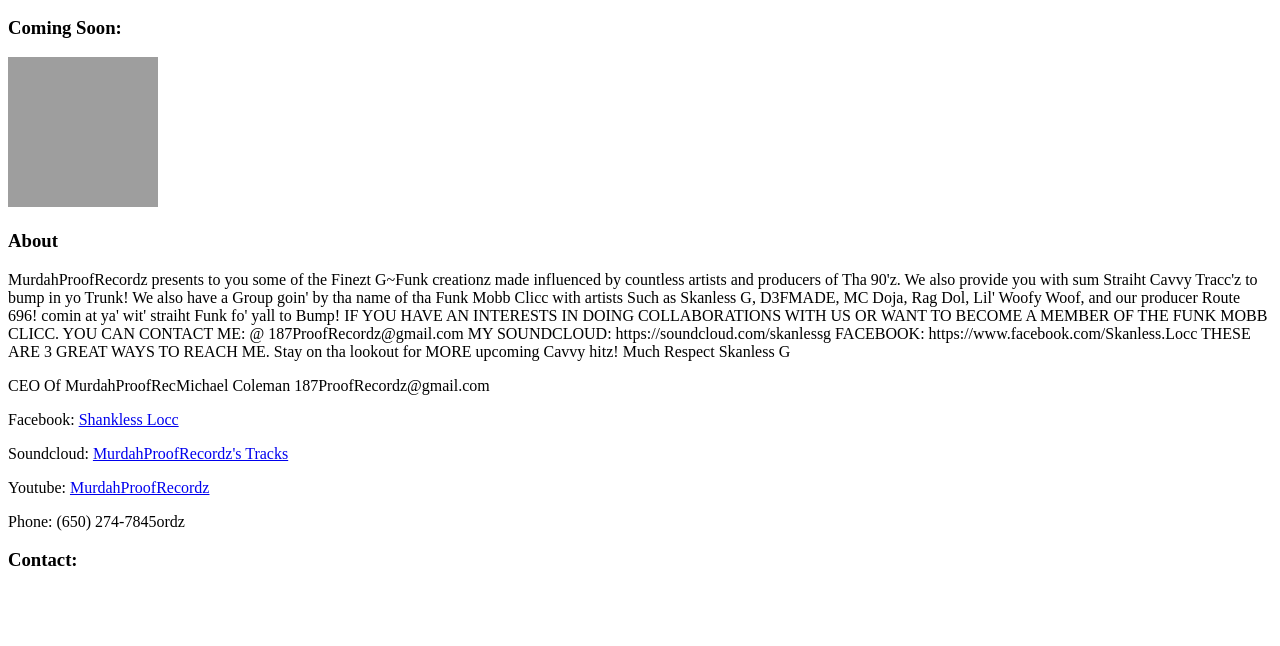
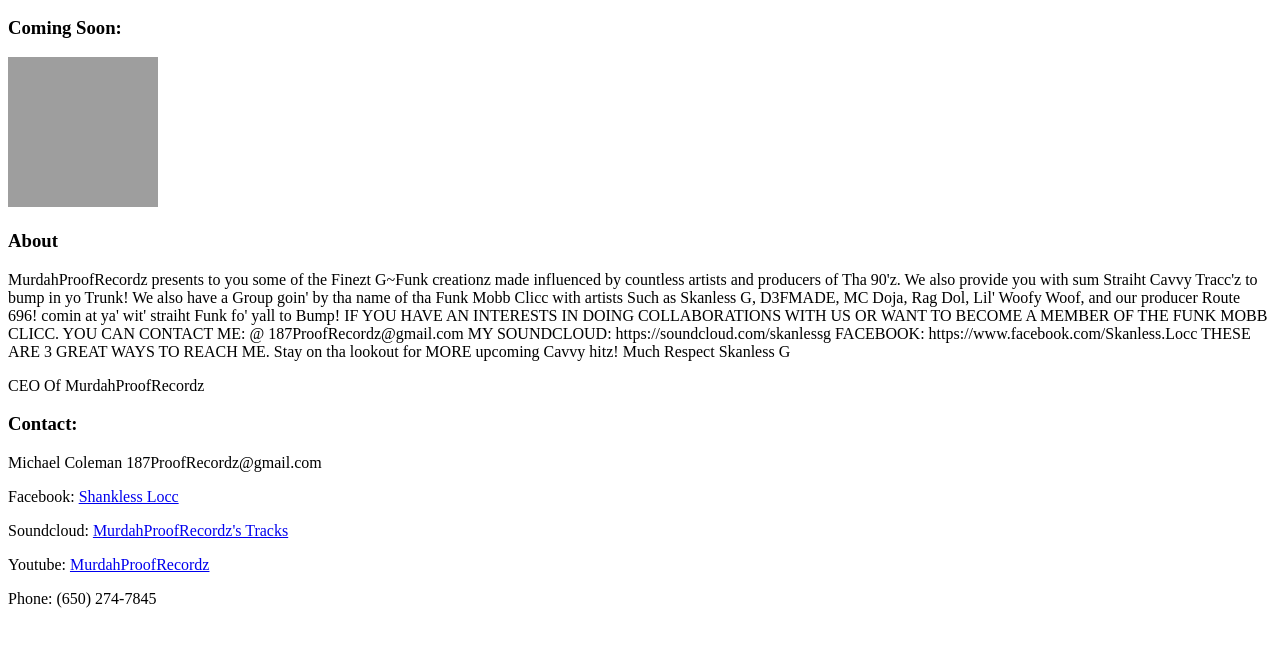
Before and after one commit to GreatPurpleMartin/MurdahProofRecordz, a plain HTML site: page index.html in a window 1280 px wide. Shown: the part 136-782 px from the top of the page. Drawn offline with Linux system fonts and the light colour scheme; grey boxes are pictures that could not be loaded.

Commit message:
Update index.html

```diff
--- a/index.html
+++ b/index.html
@@ -34,7 +34,15 @@ Much Respect
 Skanless G
   </p>
   <p>
-CEO Of MurdahProofRecMichael Coleman
+CEO Of MurdahProofRecordz
+  </p>
+ </div>
+ <div class ="contact">
+  <h3>
+   <a id="contact">Contact: </a>
+  </h3>
+  <p>
+   Michael Coleman
 187ProofRecordz@gmail.com
    </p>
    <p>
@@ -47,15 +55,7 @@ Soundcloud: <a href="https://soundcloud.com/skanlessg/tracks">MurdahProofRecordz
 Youtube: <a href="https://www.youtube.com/channel/UCaPPj1hESfmOH3yYpv2u6Ig">MurdahProofRecordz</a>
    </p>
    <p>
-Phone: (650) 274-7845ordz
-  </p>
- </div>
- <div class ="">
-  <h3>
-   <a id="contact">Contact: </a>
-  </h3>
-  <p>
-
+Phone: (650) 274-7845
   </p>
  </div>
 </body>
```
